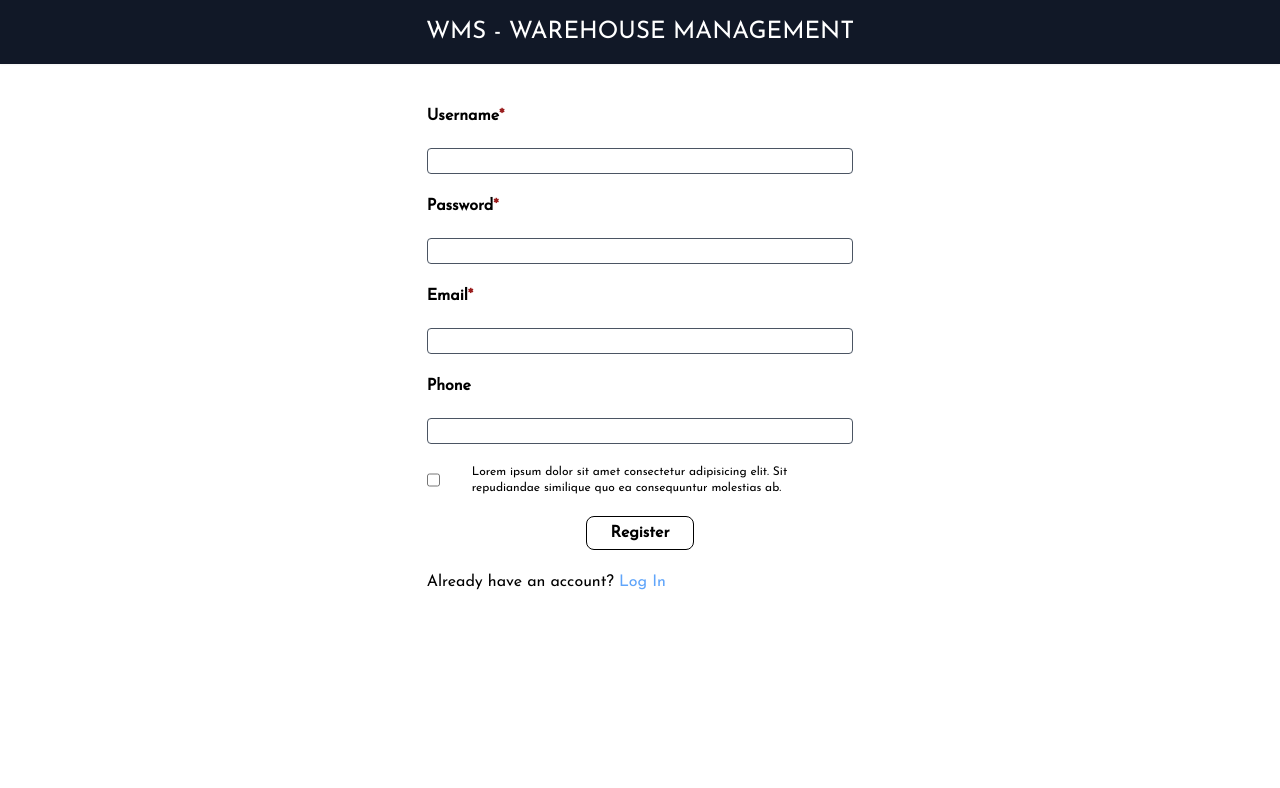
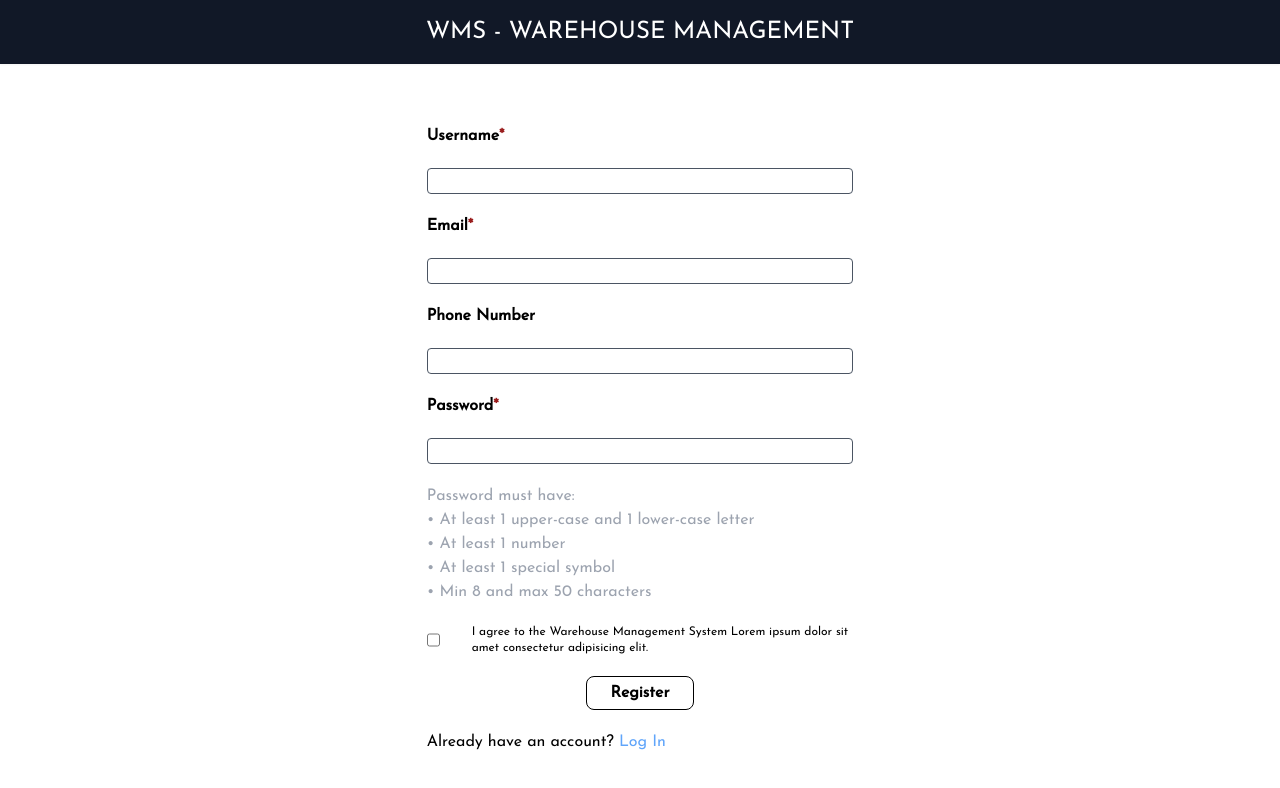
Before and after one commit to zradev/WMS---Warehouse-Management-System, a React (Create React App) app: page /register in a window 1280 px wide. Shown: the top 788 px of the page. Built offline with nearby package versions, Linux system fonts and the light colour scheme.

Commit message:
Refactor Sing In and Sing Up components

```diff
--- a/src/components/Signup.tsx
+++ b/src/components/Signup.tsx
@@ -1,10 +1,12 @@
-import React from "react";
+import React, { useState } from "react";
 import { useFormik } from "formik";
 import { Link, useNavigate } from "react-router-dom";
 import axios from "axios";
+import { axiosErrorHandler } from "../utils/axiosErrorHandler";
 
 const Signup = () => {
   const navigate = useNavigate();
+  const [error, setError] = useState("");
   const formik = useFormik({
     initialValues: {
       username: "",
@@ -22,6 +24,7 @@ const Signup = () => {
         navigate("/");
       } catch (error) {
         console.log(error);
+        setError(axiosErrorHandler(error));
       }
     },
   });
@@ -32,6 +35,7 @@ const Signup = () => {
       className="flex w-full justify-center items-center my-10"
     >
       <div className="flex flex-col space-y-5 w-full sm:w-2/3 md:w-1/3 mx-5">
+        <p className="text-center text-red-600">{error}</p>
         <label htmlFor="username" className="text-start font-bold">
           Username<span className="text-red-800">*</span>
         </label>
@@ -42,18 +46,6 @@ const Signup = () => {
           required
           onChange={formik.handleChange}
           value={formik.values.username}
-          className="rounded border border-gray-600 focus:border-black"
-        />
-        <label htmlFor="password" className="text-start font-bold">
-          Password<span className="text-red-800">*</span>
-        </label>
-        <input
-          type="password"
-          name="password"
-          id="password"
-          required
-          onChange={formik.handleChange}
-          value={formik.values.password}
           className="rounded border border-gray-600 focus:border-black"
         />
         <label htmlFor="email" className="text-start font-bold">
@@ -69,7 +61,7 @@ const Signup = () => {
           className="rounded border border-gray-600 focus:border-black"
         />
         <label htmlFor="phone" className="text-start font-bold">
-          Phone
+          Phone Number
         </label>
         <input
           type="tel"
@@ -80,11 +72,30 @@ const Signup = () => {
           value={formik.values.phone}
           className="rounded border border-gray-600 focus:border-black"
         />
+        <label htmlFor="password" className="text-start font-bold">
+          Password<span className="text-red-800">*</span>
+        </label>
+        <input
+          type="password"
+          name="password"
+          id="password"
+          required
+          onChange={formik.handleChange}
+          value={formik.values.password}
+          className="rounded border border-gray-600 focus:border-black"
+        />
+        <div className="text-gray-400 mt-3">
+          <h2>Password must have:</h2>
+          <p> {"\u2022"} At least 1 upper-case and 1 lower-case letter</p>
+          <p> {"\u2022"} At least 1 number</p>
+          <p> {"\u2022"} At least 1 special symbol</p>
+          <p> {"\u2022"} Min 8 and max 50 characters</p>
+        </div>
         <div className="flex space-x-8">
           <input type="checkbox" name="checkbox" id="checkbox" required />
           <label htmlFor="checkbox" className="text-xs">
-            Lorem ipsum dolor sit amet consectetur adipisicing elit. Sit
-            repudiandae similique quo ea consequuntur molestias ab.
+            I agree to the Warehouse Management System Lorem ipsum dolor sit
+            amet consectetur adipisicing elit.
           </label>
         </div>
         <button
```
